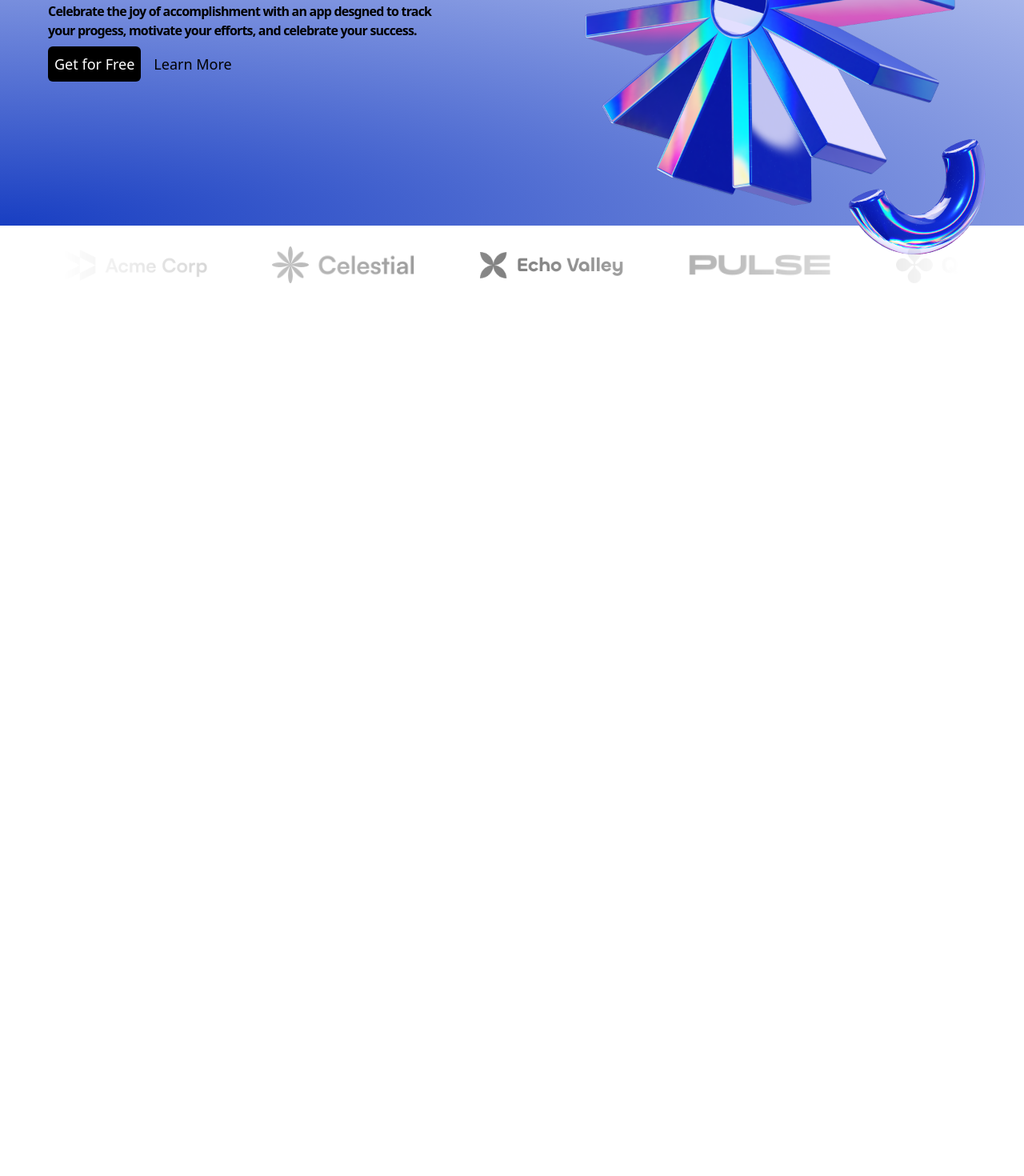
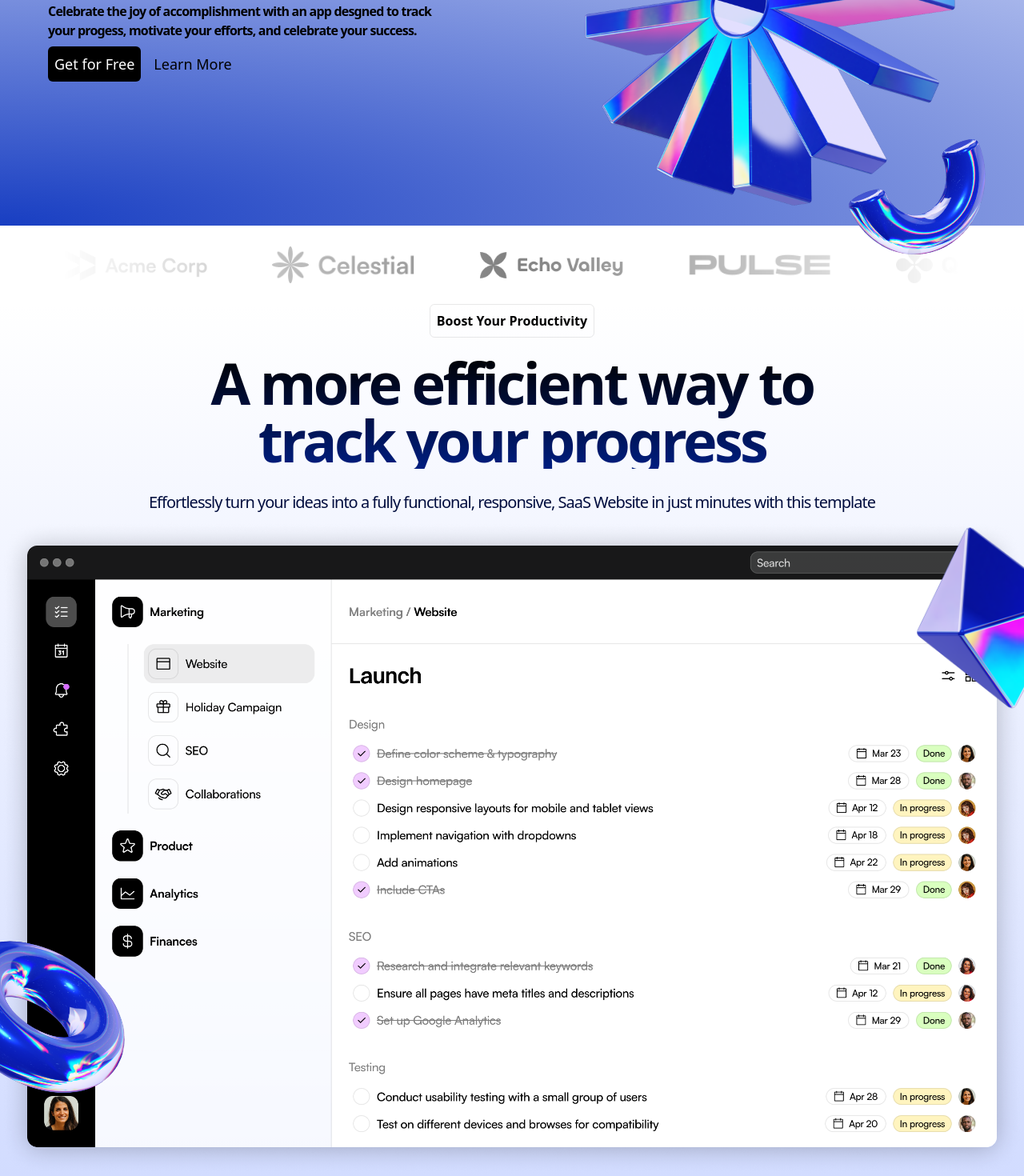
Before and after one commit to Vikash-thak12/SaasApp, a Next.js app: page / in a window 1280 px wide. Shown: the part 490-1960 px from the top of the page at 80% size. Before the commit the page ends 873 px from the top, so only its background shows below. Built offline with nearby package versions, Linux system fonts and the light colour scheme.

Commit message:
Created: Product page

```diff
--- a/app/globals.css
+++ b/app/globals.css
@@ -12,4 +12,8 @@
     @apply bg-black text-white;
   }
 
+  .round {
+    @apply border border-[#222]/10 inline-flex p-2 rounded-md;
+  }
+
 }
--- a/app/page.tsx
+++ b/app/page.tsx
@@ -1,6 +1,7 @@
 import Header from "@/components/Header";
 import Hero from "@/components/Hero";
 import LogoTicker from "@/components/LogoTicker";
+import ProductPage from "@/components/ProductPage";
 
 
 export default function Home() {
@@ -9,6 +10,7 @@ export default function Home() {
       <Header />
       <Hero />
       <LogoTicker />
+      <ProductPage />
     </div>
   );
 }
--- /dev/null
+++ b/components/ProductPage.tsx
@@ -0,0 +1,43 @@
+import Image from 'next/image'
+import React from 'react'
+
+const ProductPage = () => {
+    return (
+        <section className='bg-gradient-to-b from-[#FFFFFF] to-[#D2DCFF]'>
+            <div className=''>
+                <div className='flex items-center justify-center'>
+
+                    <h1 className='font-bold text-base round text-center'>Boost Your Productivity</h1>
+                </div>
+                <div className='px-10 md:px-16'>
+                    <h2 className='font-semibold my-5 text-3xl md:text-7xl max-w-4xl mx-auto text-center tracking-tighter bg-gradient-to-b from-black to-[#001E80] text-transparent bg-clip-text'>A more efficient way to track your progress</h2>
+                    <h2 className='text-center text-xl tracking-tighter py-2 text-[#010D3E]'>Effortlessly turn your ideas into a fully functional, responsive, SaaS Website in just minutes with this template</h2>
+                </div>
+                <div className='flex items-center justify-center relative overflow-x-clip'>
+                    <Image
+                        src={"/assets/product-image.png"}
+                        alt='Product Image'
+                        width={1500}
+                        height={200}
+                    />
+                    <Image
+                        src={"/assets/pyramid.png"}
+                        alt='Product Image'
+                        width={250}
+                        height={200}
+                        className='hidden md:block  absolute md:-right-32 md:top-0 lg:-right-20 lg:top-0'
+                    />
+                    <Image
+                        src={"/assets/tube.png"}
+                        alt='Product Image'
+                        width={250}
+                        height={200}
+                        className='hidden md:block absolute md:-left-32 md:bottom-0 lg:-left-20 lg:bottom-20'
+                    />
+                </div>
+            </div>
+        </section>
+    )
+}
+
+export default ProductPage
```
